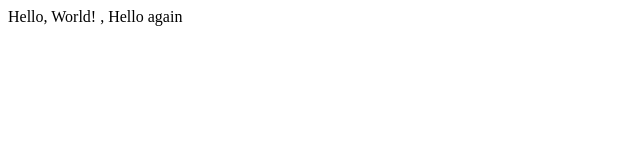
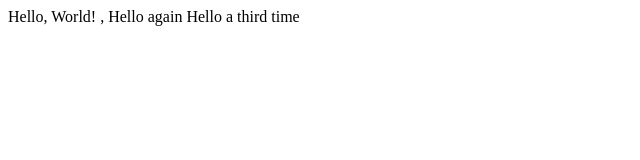
Before and after one commit to drawat123/lecture0, a plain HTML site: page hello.html in a window 1280 px wide. Shown: the whole page, without its empty margins (0-640 px from the left). Drawn offline with Linux system fonts and the light colour scheme.

Commit message:
Add a third line

```diff
--- a/hello.html
+++ b/hello.html
@@ -4,6 +4,6 @@
         <title>My Webpage</title>
     </head>
     <body>
-        Hello, World! , Hello again
+        Hello, World! , Hello again Hello a third time
     </body>
 </html>
```
